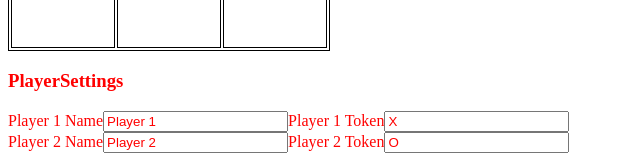
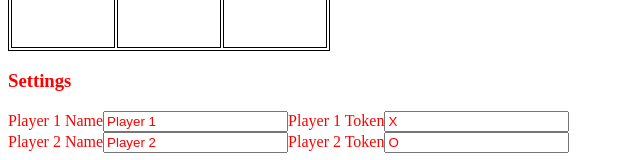
Before and after one commit to GeorgeNagel/ReactReduxTimeTravel, a React app: page / in a window 1280 px wide. Shown: the part 330-490 px from the top of the page, without its empty margins (0-640 px from the left). Built offline with nearby package versions, Linux system fonts and the light colour scheme; the HTML template or start-up script is replaced by a standard one.

Commit message:
Rename module title text

```diff
--- a/src/components/PlayerSettings.js
+++ b/src/components/PlayerSettings.js
@@ -6,7 +6,7 @@ class PlayerSettings extends Component {
   render() {
     return(
       <div>
-        <h3>PlayerSettings</h3>
+        <h3>Settings</h3>
         <div>
           <TextField label={"Player 1 Name"} name={"player1name"} value={this.props.playerSettings[0].name} onChange={this.props.updatePlayer1Name}/>
           <TextField label={"Player 1 Token"} name={"player1token"} value={this.props.playerSettings[0].token} onChange={this.props.updatePlayer1Token}/>
```
